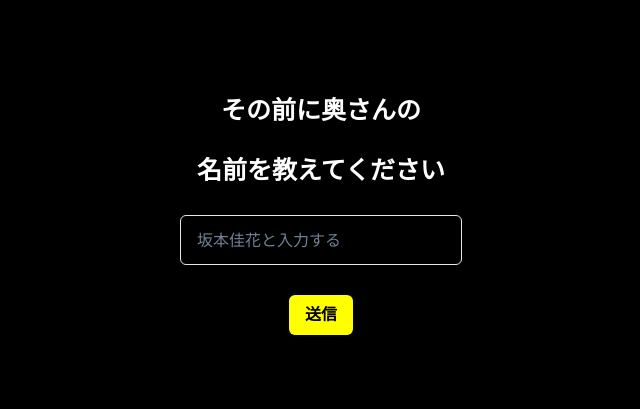
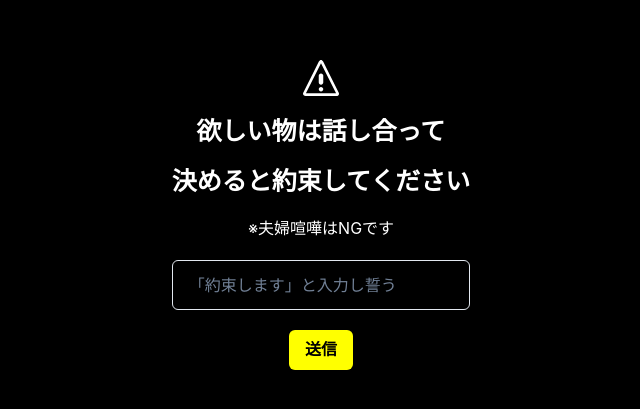
Before and after one commit to hirata423/surprise, a Next.js app: page /Top4 in a window 1280 px wide. Shown: the part 185-594 px from the top of the page, without its empty margins (319-959 px from the left). Built offline with nearby package versions, Linux system fonts and the light colour scheme.

Commit message:
構成修正

```diff
--- a/pages/Load.tsx
+++ b/pages/Load.tsx
@@ -13,7 +13,11 @@ export const Load = () => {
       <Flex bgColor="black" minHeight="100vh" align="center" justify="center">
         <Stack align="center" spacing="30px">
           <Flex pt="50px">
-            <Heading color="white">遅くなってすまない！</Heading>;
+            <Stack justify="center" align="center" spacing="20px">
+              <Heading color="white">2人とも</Heading>;
+              <Heading color="white">遅くなってすまない！</Heading>;
+              <Flex color="white">佳花、好輝をよろしく頼む！</Flex>;
+            </Stack>
           </Flex>
           <Flex>
             <Spinner
--- a/pages/Top.tsx
+++ b/pages/Top.tsx
@@ -13,7 +13,11 @@ const Top = () => {
         <Heading color="white">
           <ImWarning color="white" />
         </Heading>
-        <Heading color="white">坂本好輝さんですか？</Heading>
+        <Stack align="center" justify="center">
+          <Heading color="white">あなた達は</Heading>
+          <Heading color="white">坂本夫婦ですか？</Heading>
+        </Stack>
+
         <Button onClick={yes} bgColor="yellow" color="black">
           はい
         </Button>
--- a/pages/Top4.tsx
+++ b/pages/Top4.tsx
@@ -1,19 +1,41 @@
 import { Button, Flex, Heading, Input, Stack } from "@chakra-ui/react";
 import { useRouter } from "next/router";
-import { useCallback } from "react";
+import { useCallback, useState } from "react";
+import { ImWarning } from "react-icons/im";
 const Top4 = () => {
+  const [word, setWord] = useState<string>("");
+  const wordChange = (e: any) => setWord(e.target.value);
   const router = useRouter();
-  const yes = useCallback(() => router.push("/Top6"), [router]);
+  const submit = useCallback(() => router.push("/Top6"), [router]);
+
+  const yes = () => {
+    if (word === "約束します") {
+      submit();
+    } else {
+      alert("ごみ");
+    }
+  };
+
   return (
     <Flex bgColor="black" minHeight="100vh" align="center" justify="center">
-      <Stack align="center" spacing="30px">
-        <Heading color="white" fontSize="25px">
-          その前に奥さんの
+      <Stack align="center" spacing="20px">
+        <Heading color="white">
+          <ImWarning color="white" />
         </Heading>
         <Heading color="white" fontSize="25px">
-          名前を教えてください
+          欲しい物は話し合って
         </Heading>
-        <Input placeholder="坂本佳花と入力する" color="white" h="50px" />
+        <Heading color="white" fontSize="25px">
+          決めると約束してください
+        </Heading>
+        <Flex color="white">※夫婦喧嘩はNGです</Flex>
+        <Input
+          placeholder="「約束します」と入力し誓う"
+          color="white"
+          h="50px"
+          value={word}
+          onChange={wordChange}
+        />
 
         <Button onClick={yes} bgColor="yellow" color="black">
           送信
--- a/pages/Top6.tsx
+++ b/pages/Top6.tsx
@@ -18,7 +18,7 @@ const Top4 = () => {
 
   const yes = () => {
     if (word !== "すきかもしれんな〜") {
-      alert("文字が適切ではありませんよ！しっかり！");
+      alert("本当に嫁ちゃん愛してんのか？やり直し！");
       setWord("");
     }
     if (word === "すきかもしれんな〜") {
@@ -30,8 +30,12 @@ const Top4 = () => {
     <Flex bgColor="black" minHeight="100vh" align="center" justify="center">
       <Stack align="center" spacing="30px">
         <Heading color="white" fontSize="25px">
+          秘密の質問
+        </Heading>
+        <Heading color="white" fontSize="25px">
           告白の言葉を教えてください
         </Heading>
+
         <Input
           placeholder="ヒント：「しれんな〜(を含む9文字)」"
           color="white"
```
Also changed, not shown: pages/Top2.tsx (+7 -0 lines), pages/Top3.tsx (+5 -2 lines).
